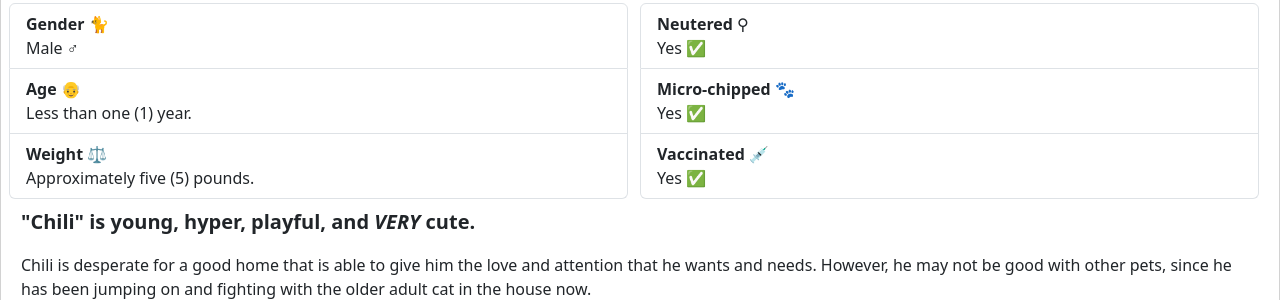
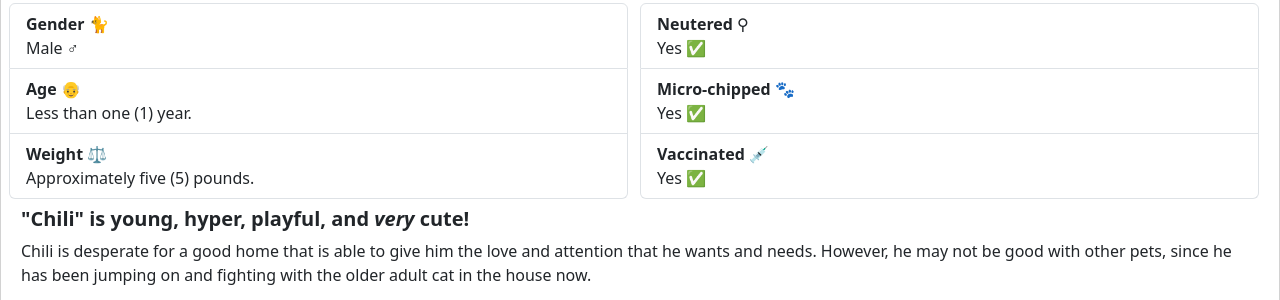
Before and after one commit to ericoc/chili.ericoc.com, a plain HTML site: page index.html in a window 1280 px wide. Shown: the part 792-1092 px from the top of the page. Drawn offline with nearby package versions, Linux system fonts and the light colour scheme.

Commit message:
use h3 for lead paragraph

```diff
--- a/index.html
+++ b/index.html
@@ -115,9 +115,9 @@
 
             <div class="card-text p-1">
 
-                <p class="fw-bold lead">
-                    &quot;Chili&quot; is young, hyper, playful, and <i>VERY</i> cute.
-                </p>
+                <h3 class="fw-bold lead">
+                    &quot;Chili&quot; is young, hyper, playful, and <i>very</i> cute!
+                </h3>
                 <p>
                     Chili is desperate for a good home that is able to give him the love and attention that he wants and needs.
                     However, he may not be good with other pets, since he has been jumping on and fighting with the older adult cat in the house now.
```
